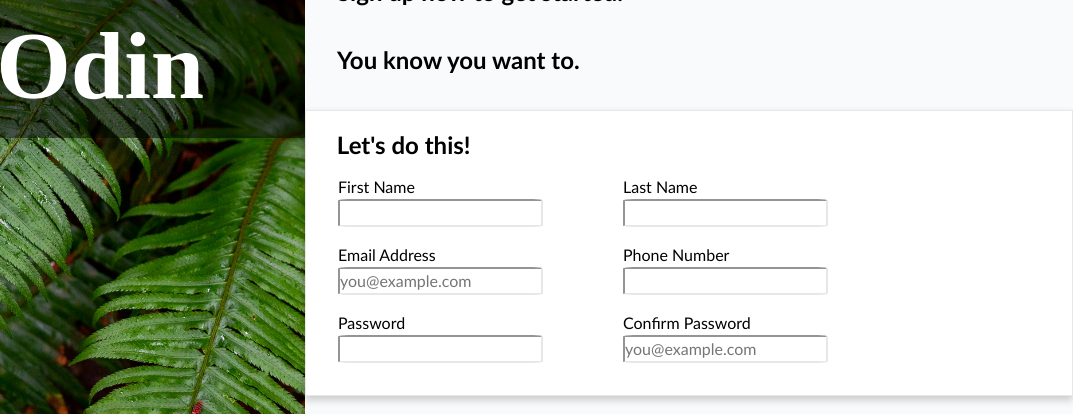
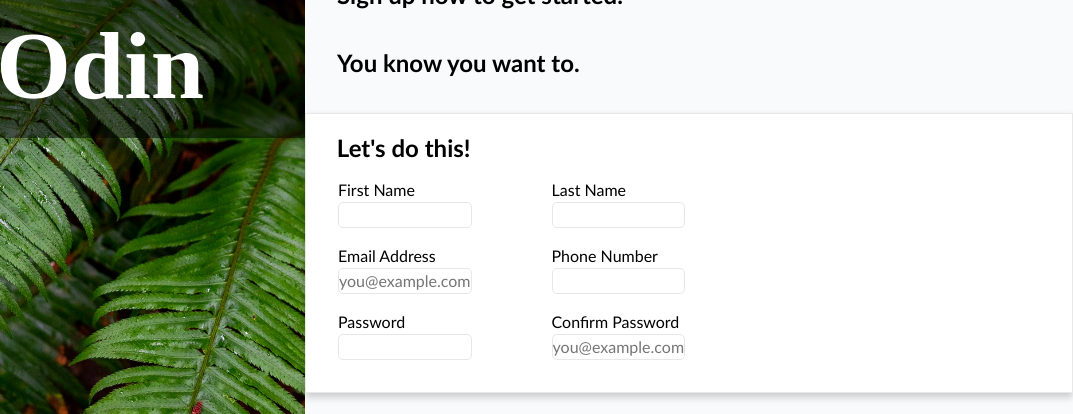
Before and after one commit to fab44-cloud/sign-up-form, a plain HTML site: page index.html in a window 1280 px wide. Shown: the part 198-612 px from the top of the page, 207-1280 px from the left. Drawn offline with Linux system fonts and the light colour scheme.

Commit message:
Allow input field to adjust to size of the text

```diff
--- a/styles.css
+++ b/styles.css
@@ -95,6 +95,7 @@ footer a {
     padding-left: var(--left-pad);
     padding-top: 3rem;
     padding-bottom: 2rem;
+    padding-right: 2rem;
     background-color: white;
     border: 1px solid rgba(37, 37, 37, 0.1);
     box-shadow: 0px 4px 8px rgba(0, 0, 0, 0.2);
@@ -109,10 +110,6 @@ footer a {
 .questions-column {
     display: flex;
     flex-direction: column;
-}
-
-input {
-    border-color: #E5E7EB;
 }
 
 button,
@@ -137,7 +134,10 @@ label {
 }
 
 input {
-    border-radius: 5%;
+    border-radius: 5px;
+    border: 1px solid #E5E7EB;
+    field-sizing: content;
+    max-width: 40ch;
 }
 
 .account-container {
```
